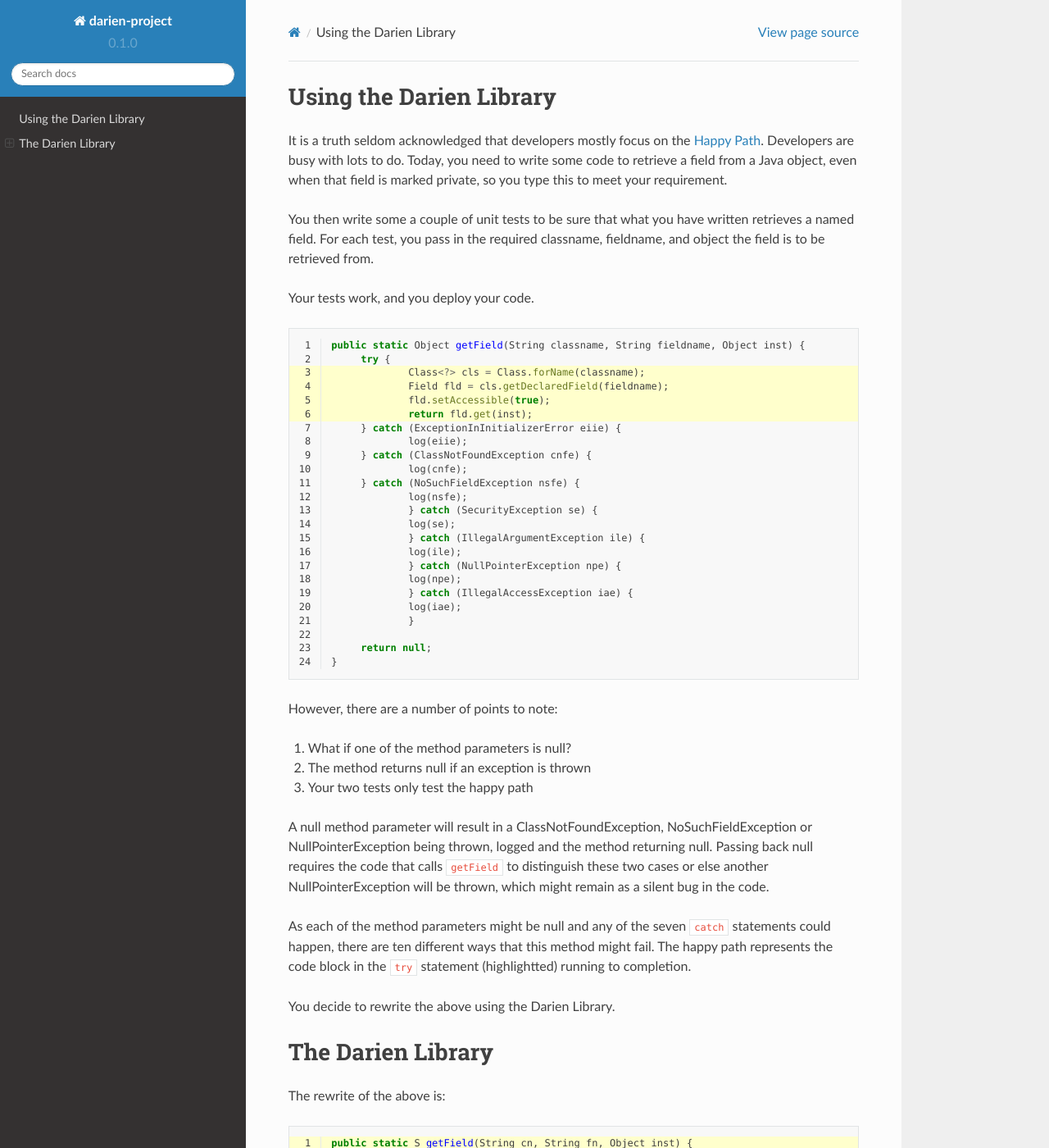
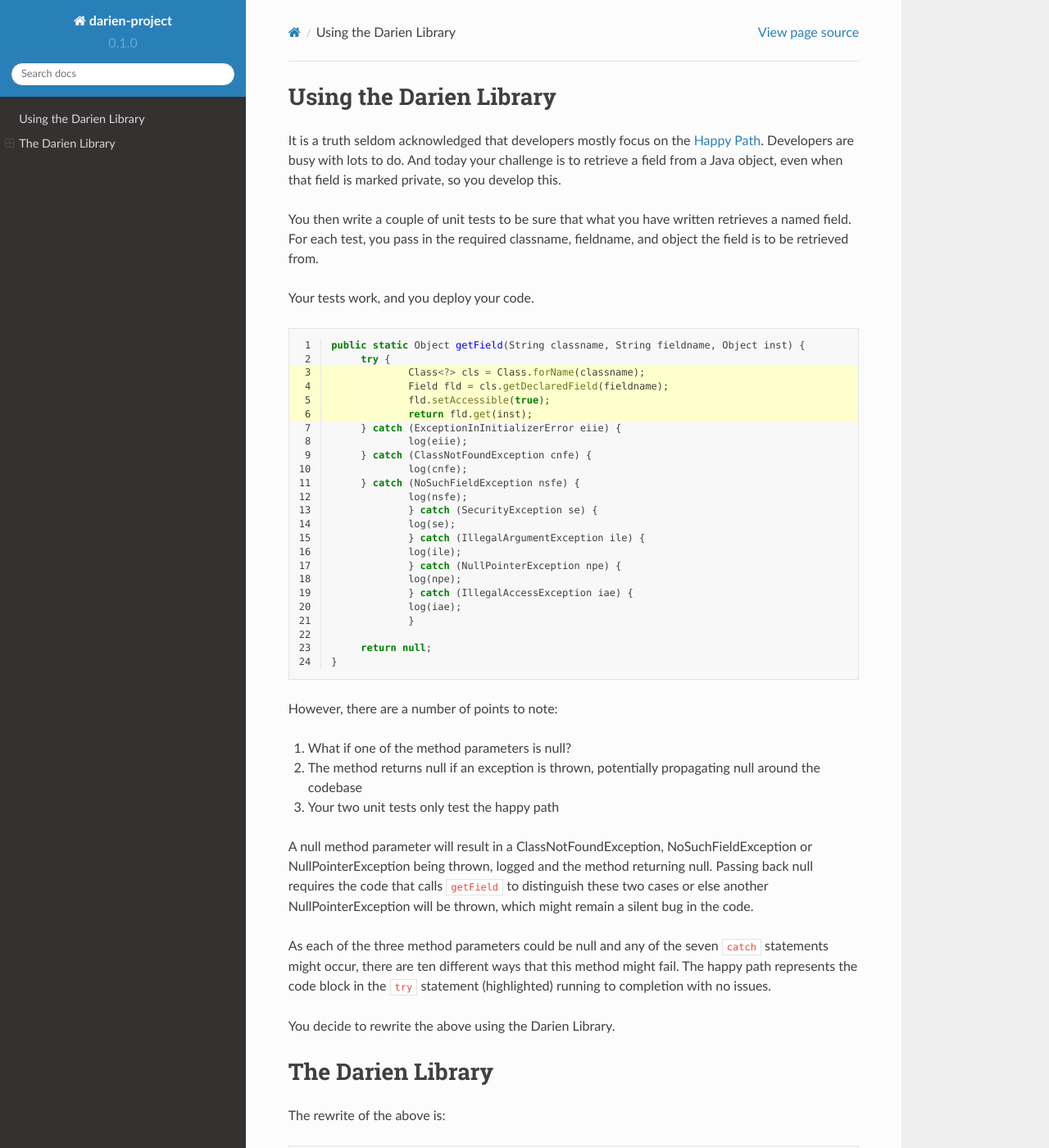
Before and after one commit to jh-evans/readthedocs, a Sphinx documentation site: the page built from docs/source/using.rst, in a window 1280 px wide and 1400 px high. Shown: the whole window at 82% size. Built offline with Sphinx 7.4.7 and the Read the Docs theme 2.0.0, drawn with Linux system fonts in a browser that asks for light colours; some of the changed text lies outside the part shown.

Commit message:
Update using.rst

```diff
--- a/docs/source/using.rst
+++ b/docs/source/using.rst
@@ -1,10 +1,10 @@
 Using the Darien Library
 ========================
 
-It is a truth seldom acknowledged that developers mostly focus on the `Happy Path <https://en.wikipedia.org/wiki/Happy_path>`_. Developers are busy with lots to do. Today, you need to write some code to retrieve a field from a Java object, even when that field is marked private, so you
-type this to meet your requirement.
+It is a truth seldom acknowledged that developers mostly focus on the `Happy Path <https://en.wikipedia.org/wiki/Happy_path>`_. Developers are busy with lots to do. And today your challenge is to
+retrieve a field from a Java object, even when that field is marked private, so you develop this.
 
-You then write some a couple of unit tests to be sure that what you have written retrieves a named field. For each test, you pass in the required classname, fieldname, and object the field is to be retrieved from.
+You then write a couple of unit tests to be sure that what you have written retrieves a named field. For each test, you pass in the required classname, fieldname, and object the field is to be retrieved from.
 
 Your tests work, and you deploy your code.
 
@@ -40,15 +40,15 @@
 However, there are a number of points to note:
 
 1. What if one of the method parameters is null?
-2. The method returns null if an exception is thrown
-3. Your two tests only test the happy path
+2. The method returns null if an exception is thrown, potentially propagating null around the codebase
+3. Your two unit tests only test the happy path
 
 A null method parameter will result in a ClassNotFoundException, NoSuchFieldException or NullPointerException being thrown, logged and the
 method returning null. Passing back null requires the code that calls ``getField`` to distinguish these two cases or else another
-NullPointerException will be thrown, which might remain as a silent bug in the code.
+NullPointerException will be thrown, which might remain a silent bug in the code.
 
-As each of the method parameters might be null and any of the seven ``catch`` statements could happen, there are ten different ways that this
-method might fail. The happy path represents the code block in the ``try`` statement (highlightted) running to completion.
+As each of the three method parameters could be null and any of the seven ``catch`` statements might occur, there are ten different ways that this
+method might fail. The happy path represents the code block in the ``try`` statement (highlighted) running to completion with no issues.
 
 You decide to rewrite the above using the Darien Library.
 
@@ -124,17 +124,17 @@
       }
     }
 
-The above code is taken from a unit test.
+The above code is taken from a unit test and you do not need to write it, Darien tool support writes it for you.
 
 ``getField`` (line 2) is called with a classname, fieldname and instance.
 
-A type of ``S`` is returned that is evaluated. If ``eval`` returns true, ``obj`` represents the success case and ``unwrap`` is called. Otherwise, the call has failed and the ``switch`` on  line 11
+An object (``obj``) of type ``S`` is returned. If ``eval`` returns true, ``obj`` represents the success case and ``unwrap`` is called. Otherwise, the call has failed and the ``switch`` on  line 11
 is executed.
 
-``unwrap`` returns the field that is used to check that ``false`` was correctly used twice in positions 0 and 1.
+In the success case, ``unwrap`` returns the result from line 10 of the implementation of ``getField`` above (``fld.get(inst)``).
 
-If the failure path is execued, the ``switch`` on ``obj`` executes that object is cast into one of the three failure types generated from the eight ways the method can fail. In each case, an assertion
-fails, passing a string message from ``getLocation`` of where in the code the failure type was created.
+If the failure path is execued, the ``switch`` on ``obj`` executes and ``obj`` is cast into one of the three failure types generated from the eight ways the method can fail. In each case, an assertion
+fails, passing a string message from ``getLocation`` that describes where in the code the failure type was created.
 
 As written, the default case cannot execute as ``obj`` will only be one of the three failure types. If ``getField`` returned an additional type, the switch would have to be updated with an explicit
 case or else the default would exceute.
@@ -148,5 +148,6 @@
 2. The different ways that ``getField`` can fail has been captured in code
 3. No ``null`` value has been returned from ``gettField``
 4. The code to handle the two path is standard and easy to follow
+5. Darien tool supports will write all of the code above so that you can focus on what you need to do
 
 .. Considering the failure cases helps you write better tests.
```
